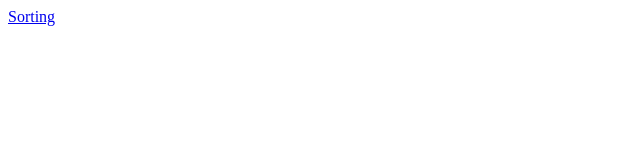
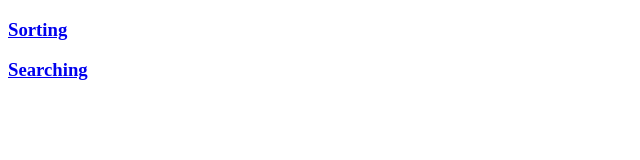
Before and after one commit to 3dg4ryz/Algorithms, a website: page index.html in a window 1280 px wide. Shown: the whole page, without its empty margins (0-640 px from the left). Drawn offline with Linux system fonts and the light colour scheme.

Commit message:
Link to searching section

```diff
--- a/index.html
+++ b/index.html
@@ -8,9 +8,17 @@
 </head>
 
 <body>
-  <a href="./sorting/index.html">
-    Sorting
-  </a>
+  <h3>
+    <a href="./sorting/index.html">
+      Sorting
+    </a>
+  </h3>
+
+  <h3>
+    <a href="./searching/index.html">
+      Searching
+    </a>
+  </h3>
 
 </body>
 
```
